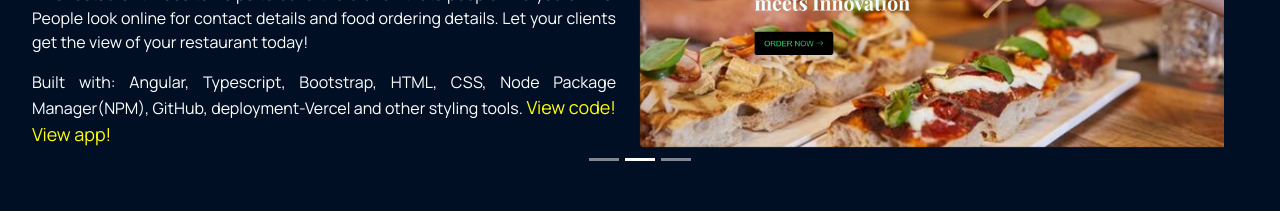
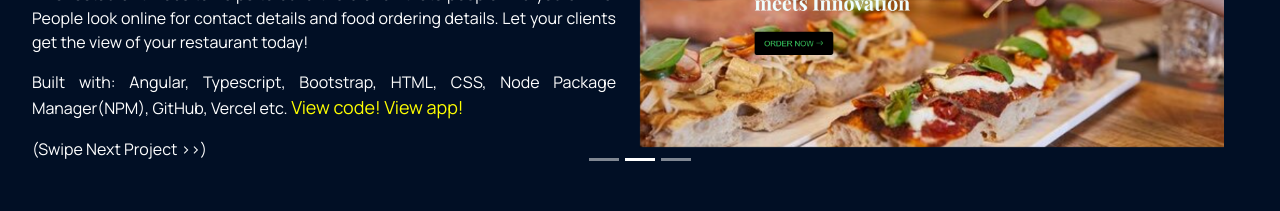
Before and after one commit to fatima-07/Portfolio, a React (Vite) app: page / in a window 1280 px wide. Both pictures are taken after a click on the item 640 px from the left and 1973 px from the top of the page. Shown: the part 1820-2031 px from the top of the page. Built offline with nearby package versions, Linux system fonts and the light colour scheme.

Commit message:
Update Projects

```diff
--- a/src/components/projects/Projects.jsx
+++ b/src/components/projects/Projects.jsx
@@ -36,7 +36,7 @@ const Projects = () => {
            GitHub, cloud platform deployment services - Vercel and other trending industry level tools. <a
            href="https://github.com/fatima-07/Artificial-Intelligence" target="_blank">View code! </a><span>{" "}</span><span>{"   "}</span>
            <a href="https://artificial-intelligence-n91s8kkuj-fatima-07.vercel.app/" target='_blank'>View app! </a></p>
-
+          <p>(Swipe Next Project {">>"})</p>
           </div>
           <div className="col-xl-6"  data-aos="flip-right">
         <img src={AI} alt="Artificial-Intelligence"/>
@@ -53,9 +53,10 @@ const Projects = () => {
         find you online. People look online for contact details and food
          ordering details. Let your clients get the view of your restaurant today!</p>
          <p>Built with: Angular, Typescript, Bootstrap, HTML, CSS, Node Package Manager(NPM),
-           GitHub, deployment-Vercel and other styling tools.
+           GitHub, Vercel etc.
            <a href="https://github.com/fatima-07/Bites---Sips" target="_blank"> View code! </a><span>{" "}</span> <span>{" "}</span>
            <a href="https://bites-sips.vercel.app/" target="_blank"> View app! </a></p>
+           <p>(Swipe Next Project {">>"})</p>
           </div>
           <div className="col-xl-6"  data-aos="flip-right">
         <img src={BS} alt="Bites & Sips"/>
--- a/src/components/projects/projects.css
+++ b/src/components/projects/projects.css
@@ -10,6 +10,11 @@
   color:cornflowerblue;
   font-size:60px ;
   padding-bottom: 50px;
+}
+.pr-p {
+  font-size: 8px;
+  color: darkgrey;
+  text-align: center;
 }
 
 .pr-header button {
```
